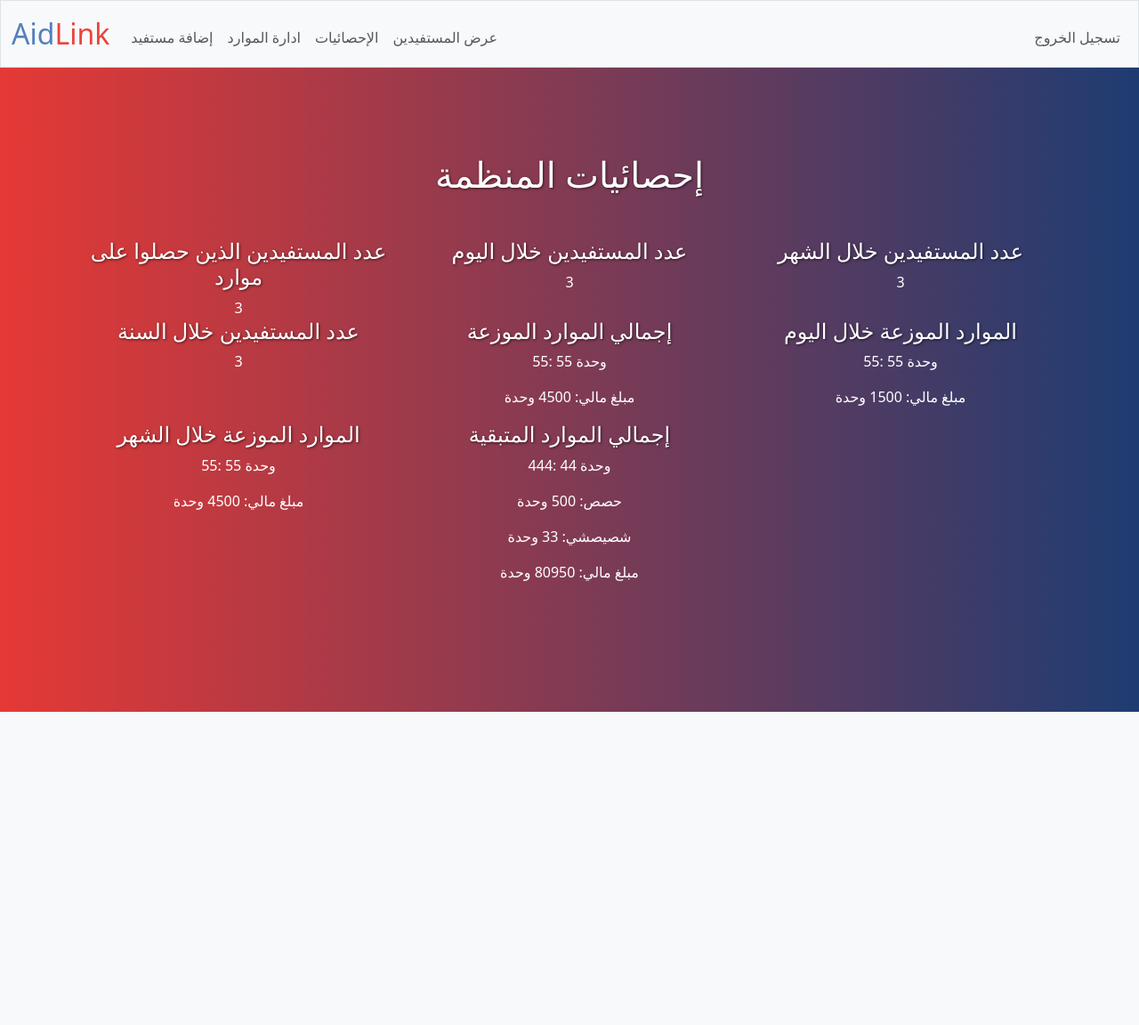
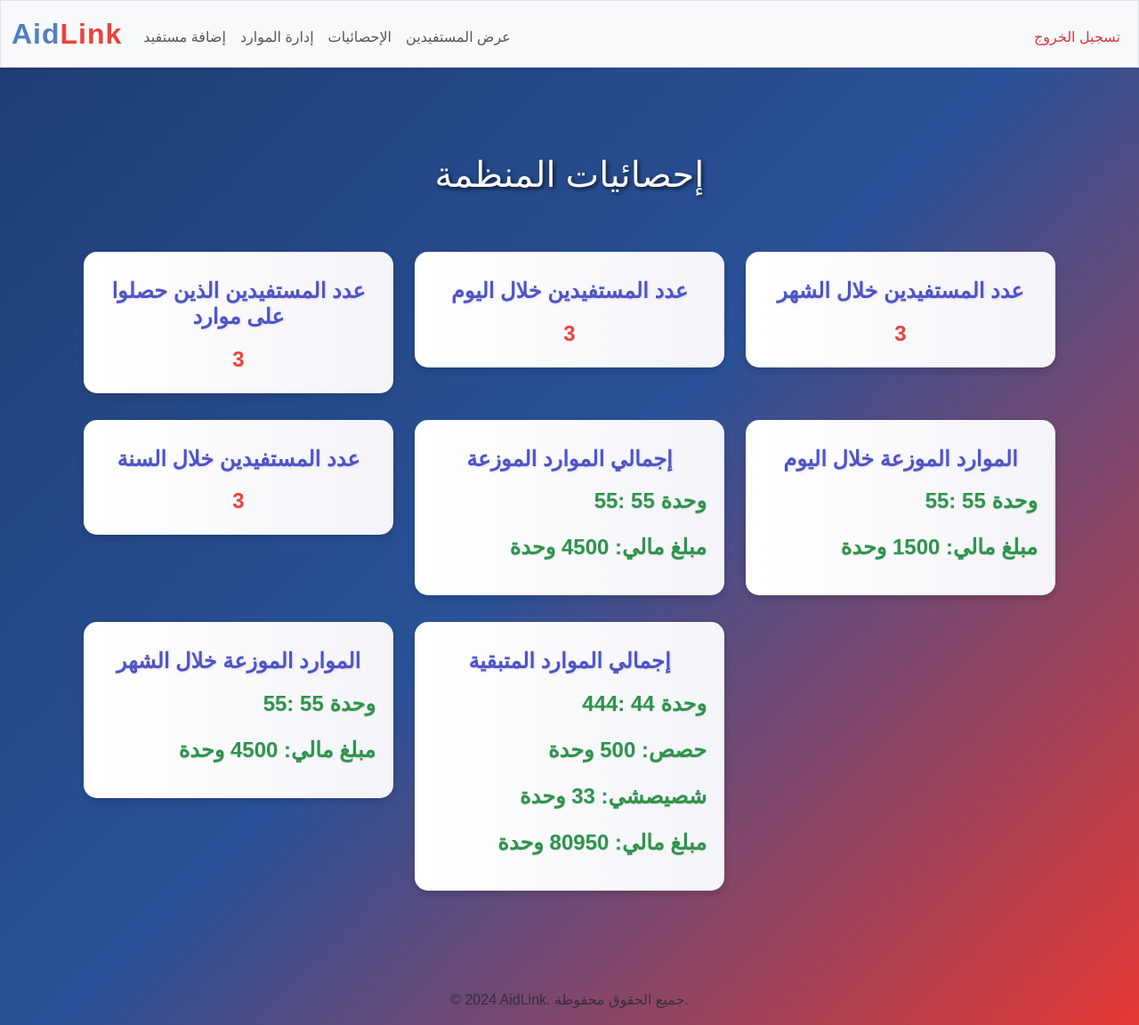
Before and after one commit to ryhm90/AidLink-CS50x, a Flask app: page /statistics in a window 1280 px wide. Shown: the whole page at 89% size. Before the commit the page ends 800 px from the top, so only its background shows below. Run offline with Flask 3, Linux system fonts and the light colour scheme; a user stored in the database is signed in; data comes from the database, SQL or seed files in the repository; both versions use the stored data as it was after the commit; some libraries are stand-ins or nearby versions.

Commit message:
Initial commit

```diff
--- a/app.py
+++ b/app.py
@@ -143,7 +143,6 @@ def search_beneficiaries():
 
 
 
-from werkzeug.security import generate_password_hash, check_password_hash
 
 @app.route('/users', methods=['GET', 'POST'])
 @login_required
@@ -265,32 +264,6 @@ def register():
         return redirect(url_for("login"))
 
     return render_template("register.html")
-
-# صفحة لوحة التحكم
-@app.route("/dashboard")
-@login_required
-def dashboard():
-    """
-    تعرض إحصائيات بسيطة عن عدد المستفيدين وكميات الموارد المتوفرة.
-    """
-    conn = get_db()
-    cursor = conn.cursor()
-    orgname = session.get("orgname")
-
-    # إحصائيات لوحة التحكم
-    cursor.execute("SELECT COUNT(*) FROM beneficiaries WHERE org = ?", (orgname,))
-    beneficiaries_count = cursor.fetchone()[0]
-
-    cursor.execute("SELECT SUM(quantity) FROM resources WHERE org = ?", (orgname,))
-    resources_total = cursor.fetchone()[0] or 0
-
-    conn.close()
-
-    return render_template(
-        "dashboard.html",
-        beneficiaries_count=beneficiaries_count,
-        resources_total=resources_total
-    )
 
 # صفحة عرض المستفيدين
 @app.route("/show_beneficiaries")
--- a/static/styles.css
+++ b/static/styles.css
@@ -1,9 +1,13 @@
-/* حجم العلامة التجارية */
+/* العلامة التجارية */
 nav .navbar-brand {
-    font-size: xx-large;
+    font-size: 2rem;
+    font-weight: bold;
+    letter-spacing: 1px;
+    display: flex;
+    align-items: center;
+    justify-content: center;
 }
 
-/* ألوان العلامة التجارية */
 nav .navbar-brand .blue {
     color: #537fbe;
 }
@@ -20,94 +24,173 @@ nav .navbar-brand .green {
     color: #2e944b;
 }
 
-/* تدرج الخلفية */
+/* خلفية الجسم */
 body {
-    background: linear-gradient(to right, #e53935, #1e3c72);
-    color: white;
+    background: linear-gradient(135deg, #1e3c72, #2a5298, #e53935);
+    color: #f8f9fa;
+    font-family: 'Arial', sans-serif;
+    margin: 0;
+    padding: 0;
     min-height: 100vh;
-    margin: 0;
 }
 
-/* النصوص */
+/* العناوين */
 h1, h2, h3, h4, h5, h6 {
     text-align: center;
-    color: #fff;
-    text-shadow: 1px 1px 3px rgba(0, 0, 0, 0.6);
+    color: #f8f9fa;
+    text-shadow: 2px 2px 5px rgba(0, 0, 0, 0.7);
+    margin-bottom: 20px;
 }
 
 /* الجدول */
 .table {
-    width: 100%;
-    margin-top: 20px;
-    background-color: rgba(255, 255, 255, 0.7); /* شفافية بنسبة 70% */
-    color: #333;
-    border-radius: 15px; /* حواف دائرية */
+    width: 90%;
+    margin: 20px auto;
+    background-color: rgba(255, 255, 255, 0.8);
+    color: #212529;
+    border-radius: 10px;
     overflow: hidden;
-    border-collapse: separate;
-    border-spacing: 0; /* لمنع الفراغات بين الخلايا */
+    border-collapse: collapse;
+    box-shadow: 0 4px 8px rgba(0, 0, 0, 0.1);
 }
 
 .table th, .table td {
-    padding: 10px;
+    padding: 15px;
     text-align: center;
-    border: 1px solid #ddd;
+    border-bottom: 1px solid #ddd;
 }
+
+.table th {
+    background-color: #4e54c8;
+    color: #fff;
+    font-weight: bold;
+}
+
+.table tbody tr:nth-child(even) {
+    background-color: rgba(0, 0, 0, 0.05);
+}
+
+.table tbody tr:hover {
+    background-color: rgba(0, 0, 0, 0.1);
+}
+
 /* الحقول */
 input[type="text"], input[type="number"], input[type="password"], input[type="tel"], select, textarea {
-    border-radius: 5px; /* حواف مستديرة صغيرة */
-    padding: 8px;
+    border-radius: 8px;
+    padding: 12px;
     border: 1px solid #ccc;
-    width: 25%; /* يجعل الحقل بعرض الحاوية */
-    box-sizing: content-box; /* يمنع تجاوز الحقل */
-    margin-bottom: 15px; /* مسافة بين الحقول */
+    width: calc(100% - 24px);
+    box-sizing: border-box;
+    margin-bottom: 20px;
+    font-size: 14px;
+    transition: border-color 0.3s ease, box-shadow 0.3s ease;
 }
 
-/* تأثير التركيز على الحقول */
 input:focus, select:focus, textarea:focus {
     outline: none;
-    border-color: #537fbe;
-    box-shadow: 0 0 5px rgba(83, 127, 190, 0.8);
+    border-color: #4e54c8;
+    box-shadow: 0 0 8px rgba(78, 84, 200, 0.5);
 }
 
 /* النصوص والعلامات */
 label {
-    display: block; /* النص فوق الحقل */
-    margin-bottom: 5px;
-    font-size: 14px;
-    color: #fff;
+    display: block;
+    margin-bottom: 8px;
+    font-size: 16px;
+    font-weight: bold;
+    color: #f8f9fa;
 }
 
-/* تصميم الأزرار */
-/* تصميم الأزرار */
+/* الأزرار */
 .btn {
-    background: linear-gradient(to right, #4e54c8, #8f94fb); /* تدرج لوني ناعم */
+    background: linear-gradient(to right, #43cea2, #185a9d);
     color: white;
-    border-radius: 50px; /* حواف مستديرة بالكامل */
-    padding: 12px 24px; /* مسافات داخلية أكبر للأزرار */
-    border: none; /* إزالة الحدود */
-    font-size: 16px; /* حجم خط مناسب */
-    font-weight: bold; /* جعل النص بارزًا */
-    text-transform: uppercase; /* تحويل النصوص إلى أحرف كبيرة */
-    box-shadow: 0 4px 6px rgba(0, 0, 0, 0.2); /* ظل خفيف للأزرار */
-    transition: all 0.3s ease; /* تأثير حركي ناعم */
-    cursor: pointer; /* شكل اليد عند التمرير فوق الزر */
+    border-radius: 25px;
+    padding: 12px 30px;
+    border: none;
+    font-size: 14px;
+    font-weight: bold;
+    text-transform: uppercase;
+    box-shadow: 0 4px 6px rgba(0, 0, 0, 0.2);
+    transition: all 0.3s ease;
+    cursor: pointer;
 }
 
-/* تأثير عند تمرير الماوس */
 .btn:hover {
-    background: linear-gradient(to right, #8f94fb, #4e54c8); /* عكس التدرج عند التمرير */
-    box-shadow: 0 6px 8px rgba(0, 0, 0, 0.3); /* تعزيز الظل */
-    transform: translateY(-3px); /* رفع الزر قليلاً */
+    background: linear-gradient(to right, #185a9d, #43cea2);
+    box-shadow: 0 6px 10px rgba(0, 0, 0, 0.3);
+    transform: translateY(-3px);
 }
 
-/* تأثير عند الضغط */
 .btn:active {
-    transform: translateY(1px); /* إنزال الزر قليلاً */
-    box-shadow: 0 2px 4px rgba(0, 0, 0, 0.2); /* تقليل الظل */
+    transform: translateY(1px);
+    box-shadow: 0 2px 4px rgba(0, 0, 0, 0.2);
 }
 
+/* الحاوية */
+.form-group {
+    margin-bottom: 20px;
+}
 
-/* تنسيق الحاوية */
-.form-group {
-    margin-bottom: 15px; /* مسافة بين الحقول */
+/* استجابة العرض */
+@media (max-width: 768px) {
+    .table {
+        font-size: 14px;
+    }
+
+    input[type="text"], input[type="number"], input[type="password"], input[type="tel"], select, textarea {
+        width: 100%;
+    }
+
+    .btn {
+        padding: 10px 20px;
+        font-size: 12px;
+    }
 }
+/* الصناديق الإحصائية */
+.stat-box {
+    background: linear-gradient(to right, #ffffff, #f4f4f9);
+    border-radius: 15px; /* حواف مستديرة بشكل أكبر */
+    padding: 20px;
+    margin: 15px 0;
+    box-shadow: 0 4px 8px rgba(0, 0, 0, 0.15); /* تحسين الظلال */
+    transition: transform 0.3s ease, box-shadow 0.3s ease;
+}
+
+.stat-box:hover {
+    transform: translateY(-5px); /* رفع بسيط عند التمرير */
+    box-shadow: 0 6px 12px rgba(0, 0, 0, 0.2); /* تعزيز الظل */
+}
+
+.stat-box h4 {
+    margin-bottom: 15px;
+    text-align: center;
+    font-size: 1.5em; /* تكبير حجم العنوان */
+    font-weight: bold;
+    color: #4e54c8; /* لون مميز */
+    text-shadow: 1px 1px 3px rgba(0, 0, 0, 0.1);
+}
+
+.stat-value {
+    font-size: 1.5em; /* تكبير حجم النص */
+    font-weight: bold;
+    color: #2e944b; /* لون مميز للقيمة */
+    text-align: right;
+    text-shadow: 0 1px 2px rgba(0, 0, 0, 0.1);
+}
+
+.stat-value2 {
+    font-size: 1.5em;
+    font-weight: bold;
+    color: #ea433b; /* لون مميز آخر */
+    text-align: center;
+    text-shadow: 0 1px 2px rgba(0, 0, 0, 0.1);
+}
+
+.stat-title {
+    font-size: 1.2em;
+    font-weight: 600;
+    color: #777;
+    text-align: center;
+    margin-top: 10px;
+}
--- a/templates/layout.html
+++ b/templates/layout.html
@@ -6,43 +6,33 @@
     <link href="https://cdn.jsdelivr.net/npm/bootstrap@5.3.3/dist/css/bootstrap.min.css" rel="stylesheet">
     <script src="https://cdn.jsdelivr.net/npm/bootstrap@5.3.3/dist/js/bootstrap.bundle.min.js"></script>
     <link href="/static/styles.css" rel="stylesheet">
-
-    <style>
-        /* Gradient background styling */
-        body {
-            background: linear-gradient(90deg, #e53935, #1e3c72);
-            min-height: 100vh;
-            margin: 0;
-            color: white;
-        }
-    </style>
-
     <title>AidLink: {% block title %}{% endblock %}</title>
 </head>
 <body>
-    <nav class="bg-light border navbar navbar-expand-md navbar-light">
+    <!-- الشريط العلوي -->
+    <nav class="bg-light border navbar navbar-expand-md navbar-light shadow-sm">
         <div class="container-fluid">
-            <a class="navbar-brand" href="/"><span class="blue">Aid</span><span class="red">Link</span></a>
+            <a class="navbar-brand fw-bold" href="/">
+                <span class="blue">Aid</span><span class="red">Link</span>
+            </a>
             <button class="navbar-toggler" data-bs-toggle="collapse" data-bs-target="#navbar">
                 <span class="navbar-toggler-icon"></span>
             </button>
             <div class="collapse navbar-collapse" id="navbar">
                 {% if session["user_id"] %}
                     <ul class="navbar-nav me-auto mt-2">
-                        <!-- هنا يتم عرض المحتوى بناءً على قيمة orgname -->
                         {% if session.get("role") == "منظمة" %}
                             <li class="nav-item"><a class="nav-link" href="/add_beneficiary">إضافة مستفيد</a></li>
-                    <li class="nav-item"><a class="nav-link" href="/resources_distribution">ادارة الموارد</a></li>
+                            <li class="nav-item"><a class="nav-link" href="/resources_distribution">إدارة الموارد</a></li>
                             <li class="nav-item"><a class="nav-link" href="/statistics">الإحصائيات</a></li>
                             <li class="nav-item"><a class="nav-link" href="/show_beneficiaries">عرض المستفيدين</a></li>
                         {% elif session.get("role") == "ادارة" %}
                             <li class="nav-item"><a class="nav-link" href="/search">بحث مستفيدين</a></li>
-                    <li class="nav-item"><a class="nav-link" href="/users">ادارة المستخدمين</a></li>
+                            <li class="nav-item"><a class="nav-link" href="/users">إدارة المستخدمين</a></li>
                         {% endif %}
-
                     </ul>
                     <ul class="navbar-nav ms-auto mt-2">
-                        <li class="nav-item"><a class="nav-link" href="/logout">تسجيل الخروج</a></li>
+                        <li class="nav-item"><a class="nav-link text-danger" href="/logout">تسجيل الخروج</a></li>
                     </ul>
                 {% else %}
                     <ul class="navbar-nav ms-auto mt-2">
@@ -50,24 +40,27 @@
                         <li class="nav-item"><a class="nav-link" href="/login">تسجيل الدخول</a></li>
                     </ul>
                 {% endif %}
-
-
             </div>
         </div>
     </nav>
 
+    <!-- الرسائل المنبثقة -->
     {% if get_flashed_messages() %}
     <header>
-        <div class="alert alert-primary mb-0 text-center" role="alert">
+        <div class="alert alert-primary mb-0 text-center shadow-sm" role="alert">
             {{ get_flashed_messages() | join(" ") }}
         </div>
     </header>
     {% endif %}
 
+    <!-- المحتوى الرئيسي -->
     <main class="container py-5 text-center">
         {% block main %}{% endblock %}
     </main>
 
-    <footer class="mb-5"></footer>
+    <!-- التذييل -->
+    <footer class="mt-5 text-center text-muted">
+        <p>&copy; 2024 AidLink. جميع الحقوق محفوظة.</p>
+    </footer>
 </body>
 </html>
--- a/templates/search_beneficiaries.html
+++ b/templates/search_beneficiaries.html
@@ -7,14 +7,14 @@
     <h1 class="mb-4 text-center">بحث مستفيدين</h1>
 
     <div class="mb-4">
-        <form method="POST" class="d-flex gap-2">
+        <form method="POST" class="d-flex gap-2 align-items-center">
             <input
                 type="text"
                 name="search_term"
                 class="form-control"
                 placeholder="بحث حسب الاسم أو رقم الهوية"
                 required>
-            <button type="submit" class="btn btn-info">بحث</button>
+            <button type="submit" class="btn btn-info btn-sm">بحث</button>
         </form>
     </div>
 
```
Also changed, not shown: templates/manage_users.html (+11 -10 lines), aidlink.db. Lines whose indentation alone changed are shown as unchanged.
